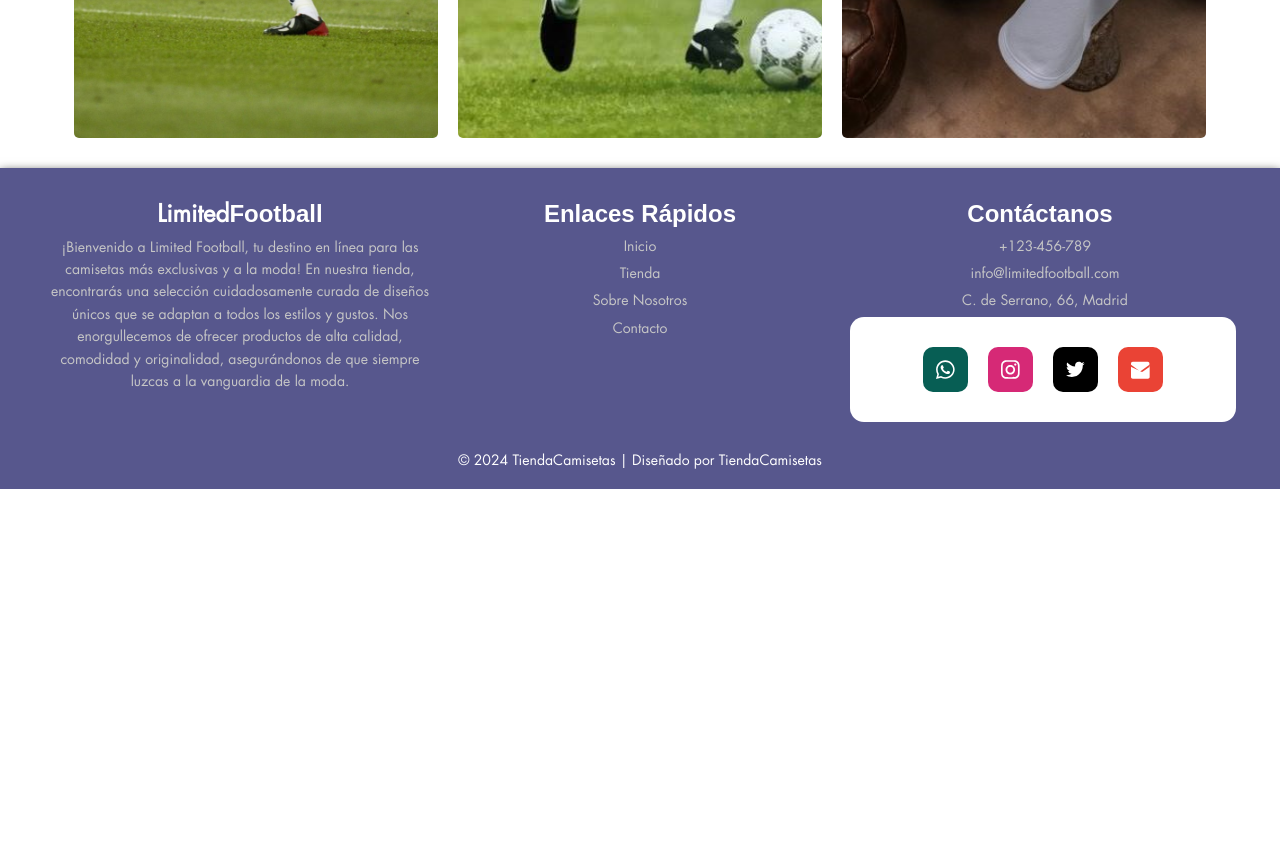
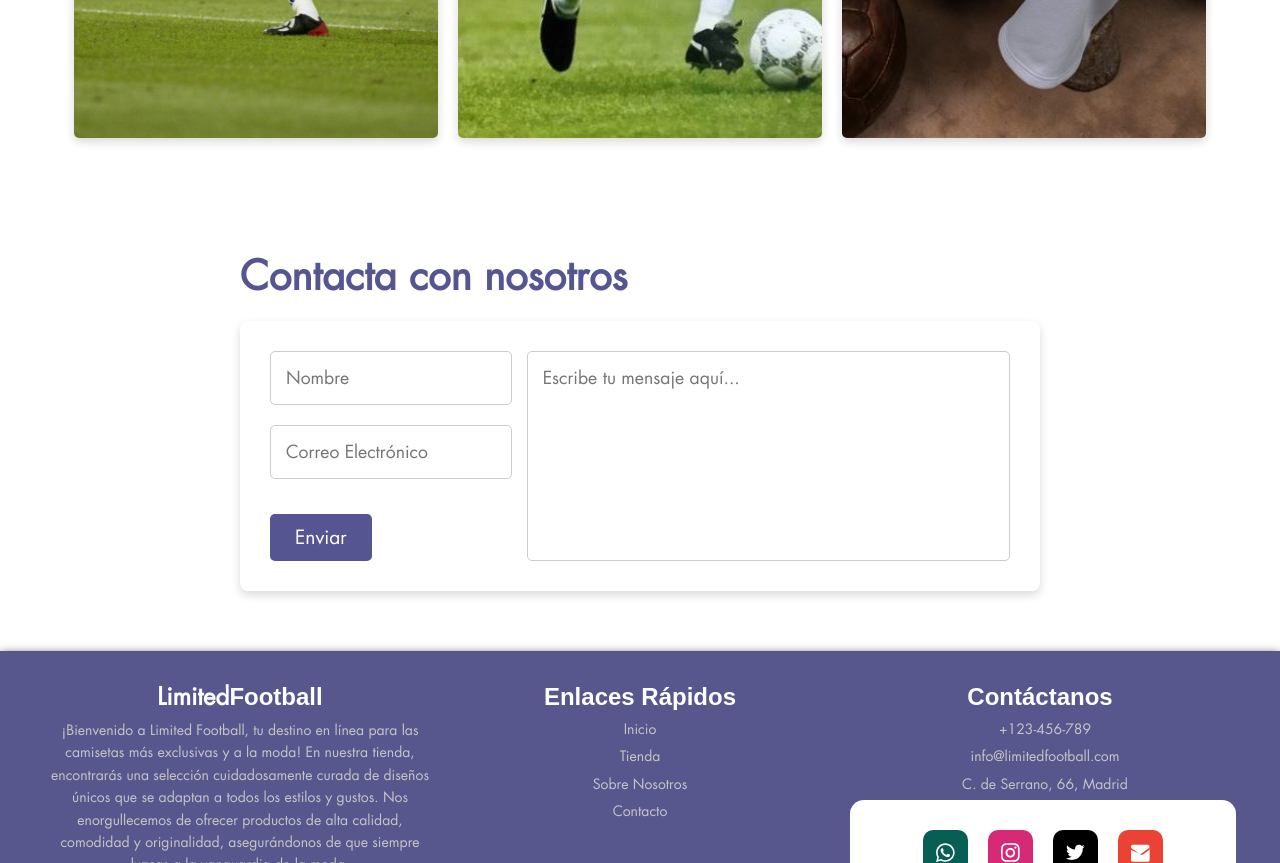
Before and after one commit to aalvaaro19/TiendaOnline, a React (Create React App) app in the folder frontend/: page / in a window 1280 px wide. Shown: the part 840-1703 px from the top of the page. Before the commit the page ends 1329 px from the top, so only its background shows below. Built offline with nearby package versions, Linux system fonts and the light colour scheme.

Commit message:
Header + FotosApartados + Contacta  + Footer

```diff
--- a/frontend/src/App.jsx
+++ b/frontend/src/App.jsx
@@ -2,6 +2,7 @@ import './App.css';
 import Header from './componentes/header/Header';
 import Footer from './componentes/footer/Footer';
 import FotosApartados from './componentes/fotosApartado/FotosApartados';
+import ContactaConNosotros from './componentes/ContactaConNosotros/ContactaConNosotros';
 
 
 
@@ -17,6 +18,9 @@ function App() {
       <div className='contenedor-principal'>
       <FotosApartados />
       </div>
+      <div className='contacta-con-nosotros'>
+      <ContactaConNosotros />
+      </div>
       </body>
 
       <footer className='pie-pagina'>
--- /dev/null
+++ b/frontend/src/componentes/ContactaConNosotros/ContactaConNosotros.css
@@ -0,0 +1,87 @@
+.div-externo-contacta {
+    display: flex;
+    flex-direction: column;
+    align-items: center;
+    padding: 30px;
+  }
+
+  .texto-contacta-con-nosotros {
+    font-size: 2.5em;
+    color: rgb(85, 85, 146);
+    margin-bottom: 20px;
+    text-align: left;
+    width: 80%;
+    max-width: 800px;
+  }
+
+  .container-contacta {
+    display: flex;
+    justify-content: space-between;
+    width: 80%;
+    max-width: 800px;
+    background-color: #fff;
+    padding: 30px;
+    border-radius: 8px;
+      box-shadow: 0px 4px 10px rgba(0, 0, 0, 0.15);
+  }
+
+  .container-parte-izquierda {
+    flex: 1;
+    display: flex;
+    flex-direction: column;
+    margin-right: 15px;
+  }
+
+  .input-nombre,
+  .input-correo {
+    margin-bottom: 20px;
+  }
+
+  .input-nombre input,
+  .input-correo input {
+    width: 100%;
+    padding: 15px;
+    font-size: 1.1em;
+    border: 1px solid #ccc;
+    border-radius: 5px;
+    box-sizing: border-box;
+  }
+
+  .boton-enviar {
+    display: flex;
+    justify-content: flex-start;
+    margin-top: 15px;
+  }
+
+  .boton-enviar button {
+    padding: 12px 25px;
+    font-size: 1.2em;
+    color: #fff;
+    background-color: rgb(85, 85, 146);
+    border: none;
+    border-radius: 5px;
+    cursor: pointer;
+    transition: background-color 0.3s ease;
+  }
+
+  .boton-enviar button:hover {
+    background-color: rgb(76, 76, 137);
+  }
+
+  .container-parte-derecha {
+    flex: 2;
+    display: flex;
+    flex-direction: column;
+    border-radius: 5px;
+  }
+
+  .container-parte-derecha textarea {
+    width: 100%;
+    height: 100%;
+    resize: none;
+    padding: 15px;
+    font-size: 1.1em;
+    border: 1px solid #ccc;
+    border-radius: 5px;
+    box-sizing: border-box;
+  }
--- /dev/null
+++ b/frontend/src/componentes/ContactaConNosotros/ContactaConNosotros.jsx
@@ -0,0 +1,27 @@
+import './ContactaConNosotros.css';
+
+function ContactaConNosotros() {
+    return (
+        <div className="div-externo-contacta">
+            <h1 className="texto-contacta-con-nosotros">Contacta con nosotros</h1>
+            <div className="container-contacta">
+                <div className="container-parte-izquierda">
+                    <div className="input-nombre">
+                        <input type="text" placeholder="Nombre" />
+                    </div>
+                    <div className="input-correo">
+                        <input type="email" placeholder="Correo Electrónico" />
+                    </div>
+                    <div className="boton-enviar">
+                        <button>Enviar</button>
+                    </div>
+                </div>
+                <div className="container-parte-derecha">
+                    <textarea placeholder="Escribe tu mensaje aquí..."></textarea>
+                </div>
+            </div>
+        </div>
+    );
+}
+
+export default ContactaConNosotros;
--- a/frontend/src/componentes/fotosApartado/FotosApartados.css
+++ b/frontend/src/componentes/fotosApartado/FotosApartados.css
@@ -20,6 +20,7 @@
     border-radius: 5px;
     transition: transform 0.3s ease;
     position: relative;
+    box-shadow: 0px 4px 10px rgba(0, 0, 0, 0.15);
   }
 
 .contenedor-imagen-1:hover,
@@ -27,6 +28,8 @@
 .contenedor-imagen-3:hover {
     transform: scale(1.02);
     background-color: rgba(0, 0, 0, 0.4);
+    box-shadow: 0px 4px 10px rgba(0, 0, 0, 0.15);
+
 }
 
   .contenedor-imagen-1 {
```
